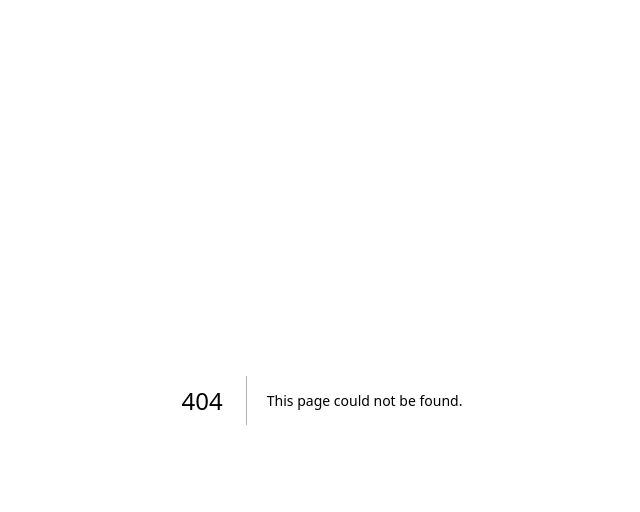
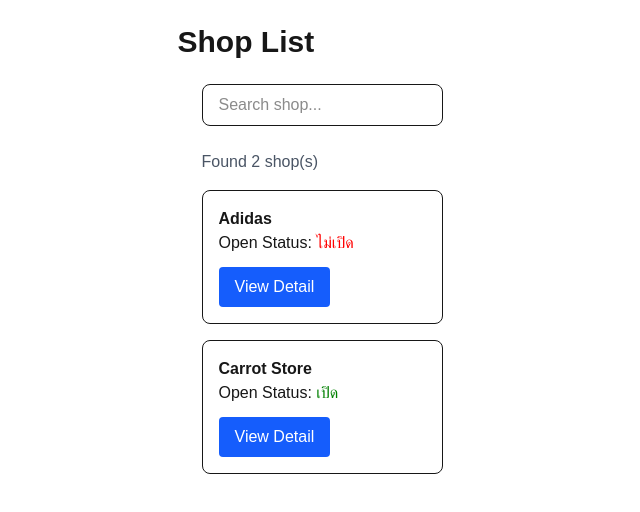
Before and after one commit to natchaphon-rom/aom-next-app, a Next.js app: page /week07 in a window 1280 px wide. Before the commit this address had no page. Shown: the top 512 px of the page, without its empty margins (318-958 px from the left). Built offline with nearby package versions, Linux system fonts and the light colour scheme.

Commit message:
week07 commit

```diff
--- a/app/week04/page.tsx
+++ b/app/week04/page.tsx
@@ -33,11 +33,6 @@
         if (act)
             return <span style={{ color: "green" }}>กำลังศึกษาอยู่</span>
         return <span style={{ color: "red" }}>ไม่ได้เป็นนักศึกษา</span>
-    }
-    const Status = (status: boolean) => {
-        if (status)
-            return <span style={{ color: "green" }}>เสร็จสิ้น</span>
-        return <span style={{ color: "red" }}>ยังไม่เสร็จ</span>
     }
 
     const onEdit = (t) => {
--- /dev/null
+++ b/app/week07/[id]/page.tsx
@@ -0,0 +1,53 @@
+import Link from "next/link";
+import { shops } from "../component/shopitem";
+import Loading from "../component/Loading";
+import { Suspense } from "react";
+import ShopList from "../component/ShopList";
+
+export default async function ShopDetail({ params }){
+    const Status = (status: boolean) => {
+        if (status)
+            return <span style={{ color: "green" }}>เปิด</span>
+        return <span style={{ color: "red" }}>ไม่เปิด</span>
+    }
+
+
+    const {id} = await params;
+
+    const shop = shops.find(
+        item => item.id === Number(id)
+
+    )
+    return(
+        <>
+        <Suspense fallback={<Loading />}>
+                <div className="w-xl mx-auto p-6">
+                    <h1 className="text-3xl font-bold">
+                    Shop Detail
+                    </h1>
+
+                <div
+                key={shop.id}
+                className="border rounded-lg p-4 m-4"
+                >
+                <p className="mt-4 font-semibold">
+                ID: {shop.id}
+                </p>
+                <p className="my-4">
+                Title: {shop.title}
+                </p>
+                <p className="my-4">
+                Open Status: {Status(shop.openstatus)}
+                </p>
+            </div>
+
+            <Link
+                href="/week07"
+                className="bg-gray-600 text-white px-4 py-2 rounded"
+            >Back</Link>
+
+            </div>
+        </Suspense>
+        </>
+    );
+}
--- /dev/null
+++ b/app/week07/component/Loading.tsx
@@ -0,0 +1,9 @@
+export default function Loading() {
+  // Return your custom skeleton or spinner component
+  return (
+    <div className="flex items-center justify-center min-h-screen">
+      <div className="animate-spin rounded-full h-12 w-12 border-t-2 border-b-2 border-blue-500"></div>
+      <p className="ml-3 text-lg font-semibold">Loading...</p>
+    </div>
+  );
+}
--- /dev/null
+++ b/app/week07/component/ShopList.tsx
@@ -0,0 +1,68 @@
+"use client";
+
+import { useState } from "react";
+import Link from "next/link";
+
+
+export default function ShopList({data}) {
+
+    const Status = (status: boolean) => {
+        if (status)
+            return <span style={{ color: "green" }}>เปิด</span>
+        return <span style={{ color: "red" }}>ไม่เปิด</span>
+    }
+
+    const [keyword, setKeyword] = useState("");
+
+    const filterShops = data.filter(
+        (item) => {
+            const searchText = keyword.toLowerCase();
+            return item.title.toLowerCase().includes(searchText)
+        }
+        );
+
+    return (
+        <div className="max-w-3xl ma-auto p-6">
+
+                {/* Search */}
+            <div className="mb-6">
+
+                <input
+                type="text"
+                value={keyword}
+                onChange={(e) =>
+                    setKeyword(e.target.value)
+                }
+                placeholder="Search shop..."
+                className="w-full border rounded-lg px-4 py-2 focus:outline-none focus:ring-2 focus:ring-blue-500"
+                />
+
+            </div>
+
+
+            <div className="mb-4 text-gray-600">
+                Found {data.length} shop(s)
+            </div>
+
+            <div className="space-y-4">
+
+                {
+                    filterShops.map(shop => (
+                        <div key={shop.id}
+                        className="border rounded-lg p-4">
+                            <h2 className="font-semibold">
+                                {shop.title}
+                            </h2>
+                            <p>Open Status: {Status(shop.openstatus)}</p>
+                            <Link href={`/week07/${shop.id}`} className="inline-block mt-3 bg-blue-600 text-white px-4 py-2 rounded">
+                                View Detail
+                            </Link>
+                        </div>
+                    ))
+                }
+
+            </div>
+
+        </div>
+    );
+}
--- /dev/null
+++ b/app/week07/component/shopitem.tsx
@@ -0,0 +1,15 @@
+// Object Array
+export const shops = [
+    {
+        id: 1,
+        title: "Adidas",
+        location: { lat: 100, long: 100 },
+        openstatus: false
+    },
+    {
+        id: 2,
+        title: "Carrot Store",
+        location: { lat: 105, long: 109 },
+        openstatus: true
+    }
+]
--- /dev/null
+++ b/app/week07/page.tsx
@@ -0,0 +1,22 @@
+import { Suspense } from "react";
+import { shops } from "./component/shopitem";
+import  Loading  from "./component/Loading";
+import ShopList from "./component/ShopList";
+
+export default function ShopPage() {
+
+    return (
+        <div className="max-w-3xl mx-auto mt-6">
+
+            <h1 className="text-3xl font-bold">
+                 Shop List
+            </h1>
+
+            <Suspense fallback={<Loading />}>
+                <ShopList data={shops} />
+            </Suspense>
+
+        </div>
+    );
+
+}
```
